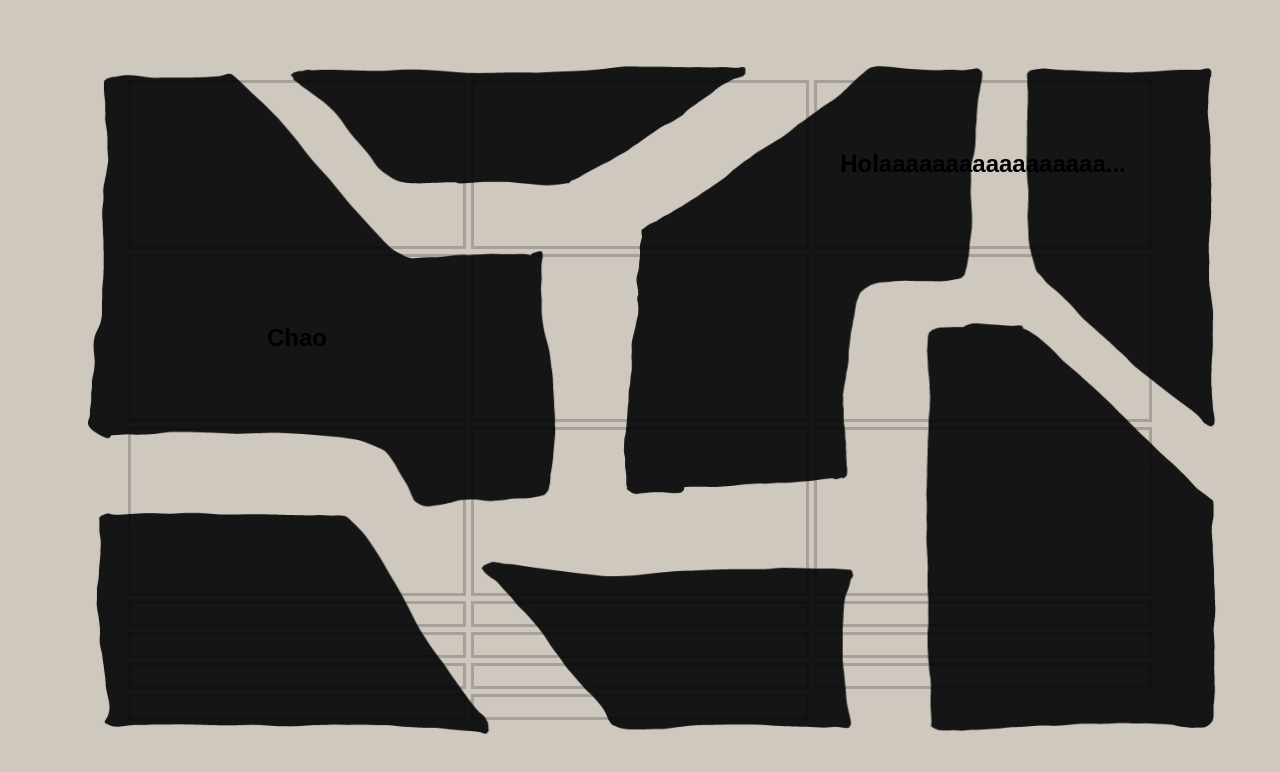
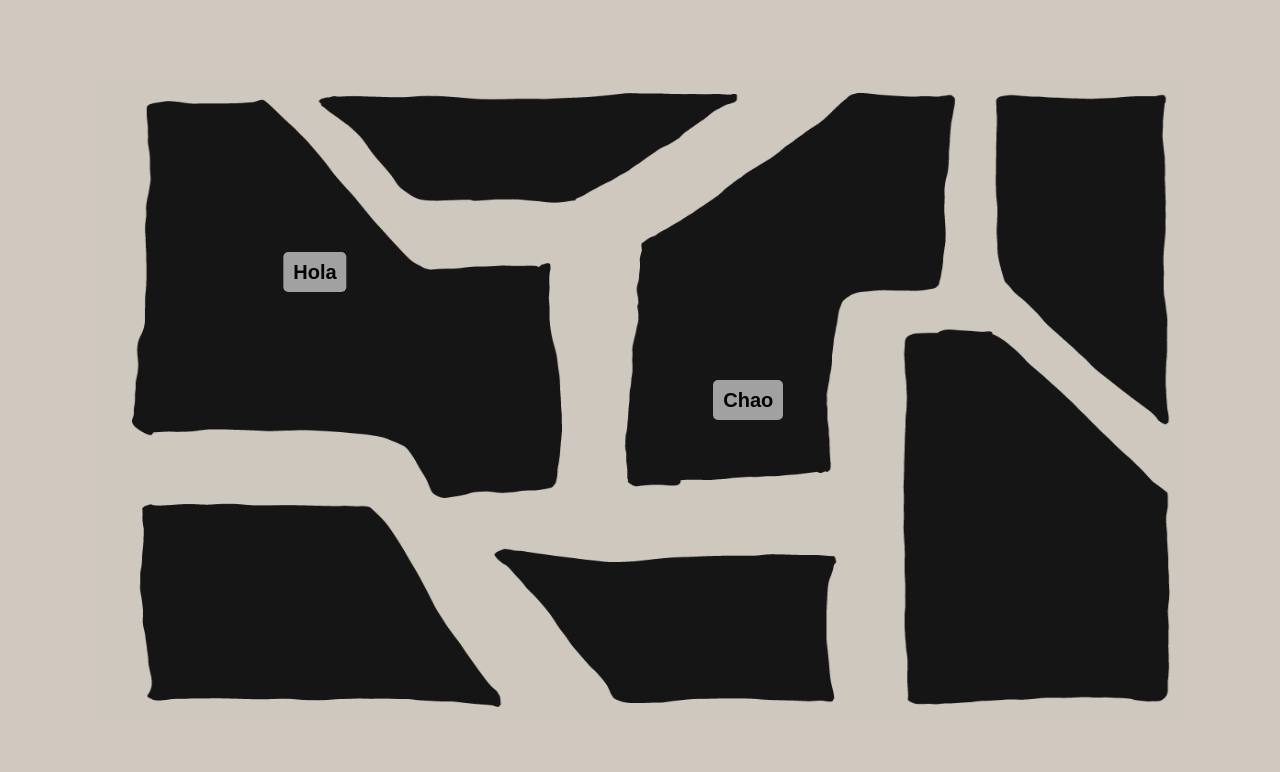
Before and after one commit to g-guevara/mtfa, a Next.js app: page / in a window 1280 px wide. Shown: the top 772 px of the page. Built offline with nearby package versions, Linux system fonts and the light colour scheme.

Commit message:
wells tick

```diff
--- a/src/app/page.css
+++ b/src/app/page.css
@@ -1,61 +1,43 @@
-/* Contenedor principal */
+/* Contenedor principal: pantalla completa sin scroll */
 .full-screen-container {
   width: 100vw;
   height: 100vh;
   display: flex;
   align-items: center;
   justify-content: center;
-  overflow: hidden;
-  padding: 4%;
+  overflow: hidden; /* Evita el scroll */
   background-color: #d1c9bf;
-  position: relative;
+  padding: 4%; /* Controla el padding globalmente */
+  box-sizing: border-box;
 }
 
-/* Contenedor de la imagen */
-.image-container {
-  width: 100%;
-  height: 100%;
-}
-
-/* Cuadrícula sobre la imagen */
-.grid-overlay {
-  position: absolute;
-  top: 50%;
-  left: 50%;
-  transform: translate(-50%, -50%);
-  display: grid;
-  grid-template-columns: repeat(3, 1fr);
-  grid-template-rows: repeat(3, 1fr);
-  width: 80%;
-  height: 80%;
-  gap: 5px;
-}
-
-/* Cada celda de la cuadrícula */
-.grid-cell {
+/* Contenedor de la imagen: mantiene centrado y ajusta tamaño */
+.image-wrapper {
+  position: relative;
+  width: 92%; /* Controla el tamaño máximo con padding */
+  height: 92%;
   display: flex;
   align-items: center;
   justify-content: center;
-  font-size: 1.5rem;
+  overflow: hidden;
+}
+
+/* Imagen adaptable que se estira si es necesario */
+.image-wrapper .image {
+  width: 100%;
+  height: 100%;
+  object-fit: fill; /* Hace que la imagen se deforme según la pantalla */
+}
+
+/* Texto posicionado en coordenadas relativas */
+.text-overlay {
+  position: absolute;
+  transform: translate(-50%, -50%);
+  font-size: clamp(10px, 2vw, 20px);
   font-weight: bold;
   color: black;
-
-  padding: 10px;
-  text-align: center;
-  word-break: break-word; /* Permite que las palabras largas se rompan */
-  overflow: hidden;
-  white-space: normal;
-  max-width: 100%;
-  border: 3px solid rgba(0, 0, 0, 0.2);
-  max-height: 100%;
+  background: rgba(255, 255, 255, 0.6);
+  padding: 5px 10px;
+  border-radius: 5px;
+  white-space: nowrap;
 }
-
-/* Texto adaptable */
-.grid-cell span {
-  display: block;
-  width: 100%;
-  font-size: clamp(10px, 2vw, 1.5rem); /* Ajusta el tamaño entre 10px y 1.5rem */
-  overflow: hidden;
-  text-overflow: ellipsis; /* Corta el texto largo con "..." */
-  max-width: 100%;
-}
--- a/src/app/page.js
+++ b/src/app/page.js
@@ -1,44 +1,41 @@
-"use client"; // Asegura que es un Client Component
+"use client"; // Necesario en Next.js App Router si usas hooks
 
 import Image from "next/image";
 import { useState } from "react";
 import "./page.css";
 
 export default function Home() {
-  // Estado con los textos de cada celda
-  const [gridTexts, setGridTexts] = useState({
-    2: "Holaaaaaaaaaaaaaaaaaaaaaaaaaaaaaaaaaaaaaaaaaaaaaaaaaaaaaaaaaaaaaaaaaaaaaaaaaaaaaaaaaaaaaaaaaaaaaaaaaaaaaaaaaaaaaa",
-    3: "Chao",
-  });
-
-  // Función para truncar textos demasiado largos
-  const truncateText = (text, maxLength) => {
-    if (text.length > maxLength) {
-      return text.slice(0, maxLength) + "...";
-    }
-    return text;
-  };
+  // Estado con los textos y coordenadas
+  const [texts, setTexts] = useState([
+    { id: 1, x: 20, y: 30, text: "Hola" }, // Coordenadas en porcentaje
+    { id: 2, x: 60, y: 50, text: "Chao" },
+  ]);
 
   return (
     <div className="full-screen-container">
-      {/* Imagen de fondo */}
-      <div className="image-container">
+      {/* Contenedor de la imagen con padding fijo */}
+      <div className="image-wrapper">
         <Image
           src="/intro4.png"
-          alt="Intro image"
-          className="w-full h-full"
+          alt="Imagen con cuadrícula"
+          className="image"
           width={3280}
           height={4720}
           priority
-          unoptimized={true}
+          unoptimized
         />
-      </div>
 
-      {/* Cuadrícula sobrepuesta */}
-      <div className="grid-overlay">
-        {Array.from({ length: 20 }, (_, index) => (
-          <div key={index} className="grid-cell">
-            <span>{truncateText(gridTexts[index] || "", 20)}</span>
+        {/* Texto posicionado dinámicamente */}
+        {texts.map(({ id, x, y, text }) => (
+          <div
+            key={id}
+            className="text-overlay"
+            style={{
+              left: `${x}%`,
+              top: `${y}%`,
+            }}
+          >
+            {text}
           </div>
         ))}
       </div>
```
